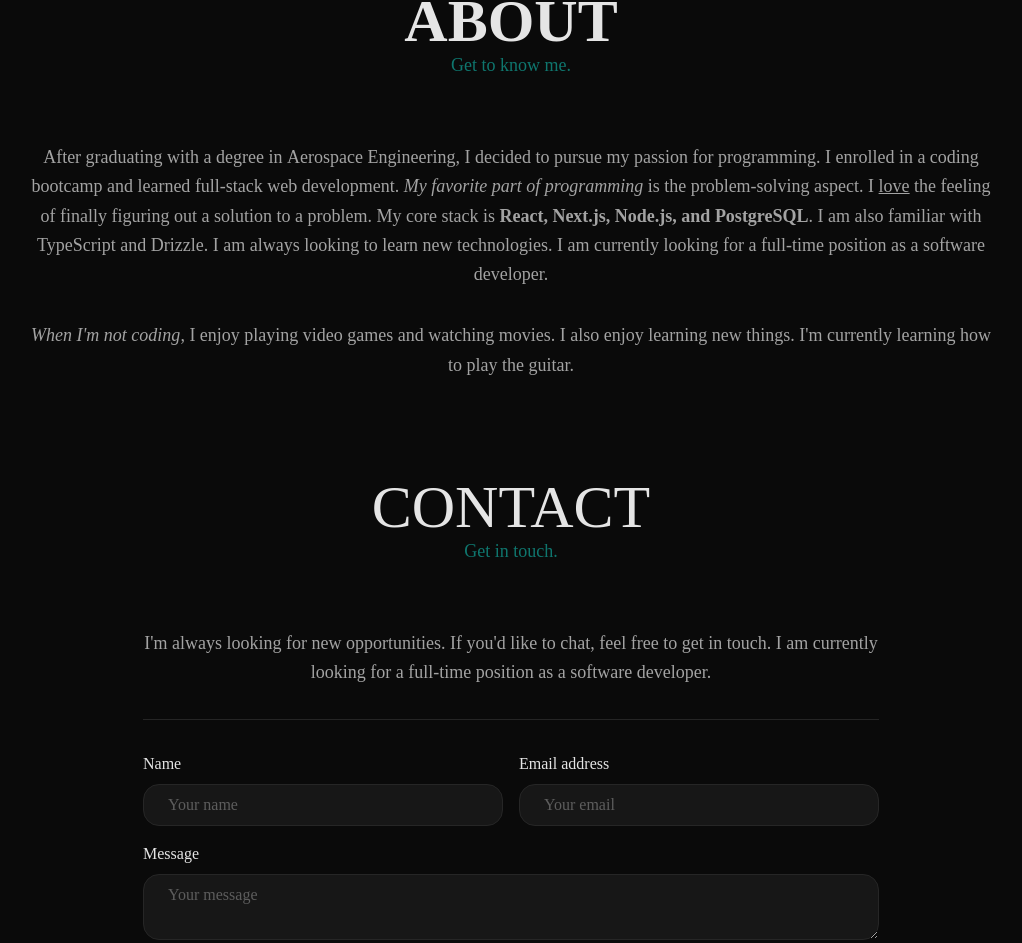
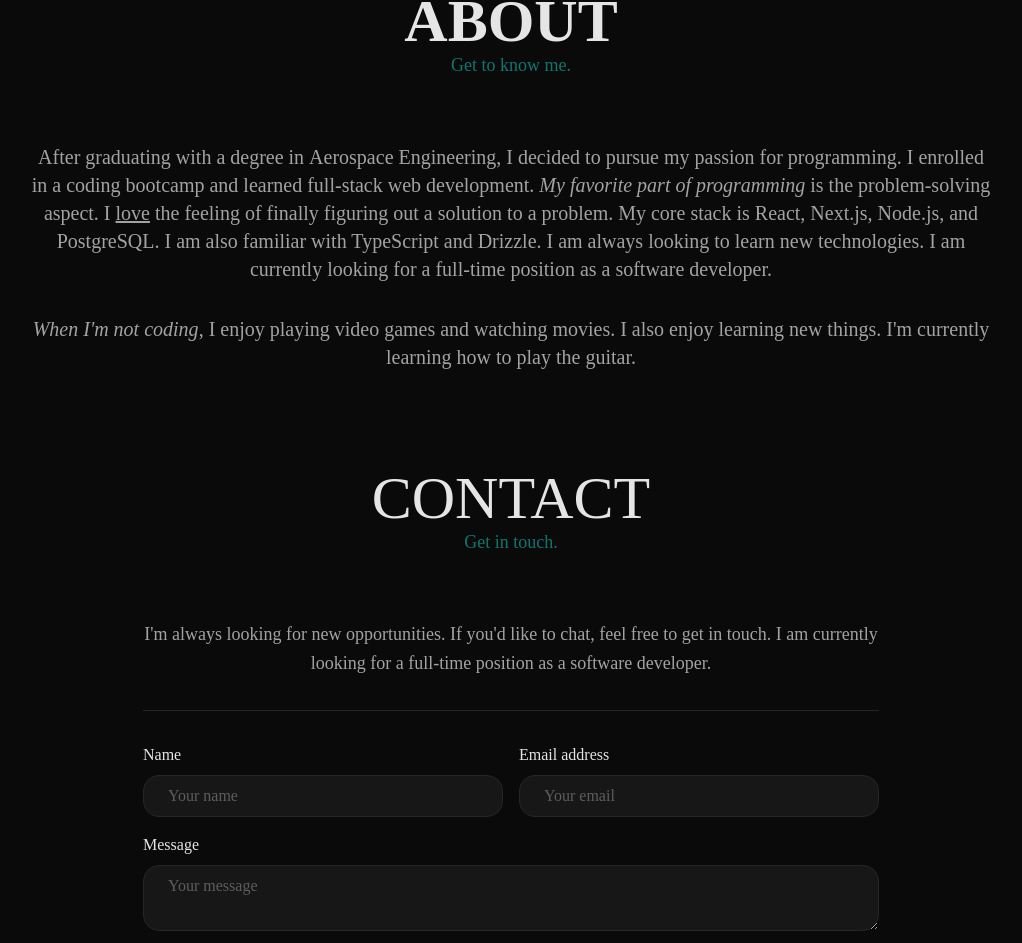
Before and after one commit to wamofi97/wamofi-portfolio, a React (Vite) app: page / in a window 1280 px wide. Shown: the part 2483-3426 px from the top of the page, without its empty margins (129-1151 px from the left). Built offline with nearby package versions, Linux system fonts and the light colour scheme; a web font is replaced by a local one.

Commit message:
update font-weight

```diff
--- a/src/components/About.jsx
+++ b/src/components/About.jsx
@@ -13,7 +13,7 @@ export default function About() {
 
 
         <div>
-            <p className="text-neutral-700 dark:text-neutral-400 text-lg leading-relaxed sm:text-center mb-8">
+            <p className="text-neutral-700 dark:text-neutral-400 sm:text-xl text-lg font-light leading-relaxed sm:text-center mb-8">
                 After graduating with a degree in{" "}
                 <span className="font-medium">Aerospace Engineering</span>, I decided to pursue my
                 passion for programming. I enrolled in a coding bootcamp and learned{" "}
@@ -22,7 +22,7 @@ export default function About() {
                 problem-solving aspect. I <span className="underline">love</span> the
                 feeling of finally figuring out a solution to a problem. My core stack
                 is{" "}
-                <span className="font-bold">
+                <span className="font-medium">
                 React, Next.js, Node.js, and PostgreSQL
                 </span>
                 . I am also familiar with TypeScript and Drizzle. I am always looking to
@@ -31,7 +31,7 @@ export default function About() {
                 developer.
             </p>
 
-            <p className="text-neutral-700 dark:text-neutral-400 text-lg leading-relaxed sm:text-center">
+            <p className="text-neutral-700 dark:text-neutral-400 sm:text-xl text-lg font-light leading-relaxed sm:text-center">
                 <span className="italic">When I'm not coding</span>, I enjoy playing
                 video games and watching movies. I also enjoy{" "}
                 <span className="font-medium">learning new things</span>. I'm currently
```
